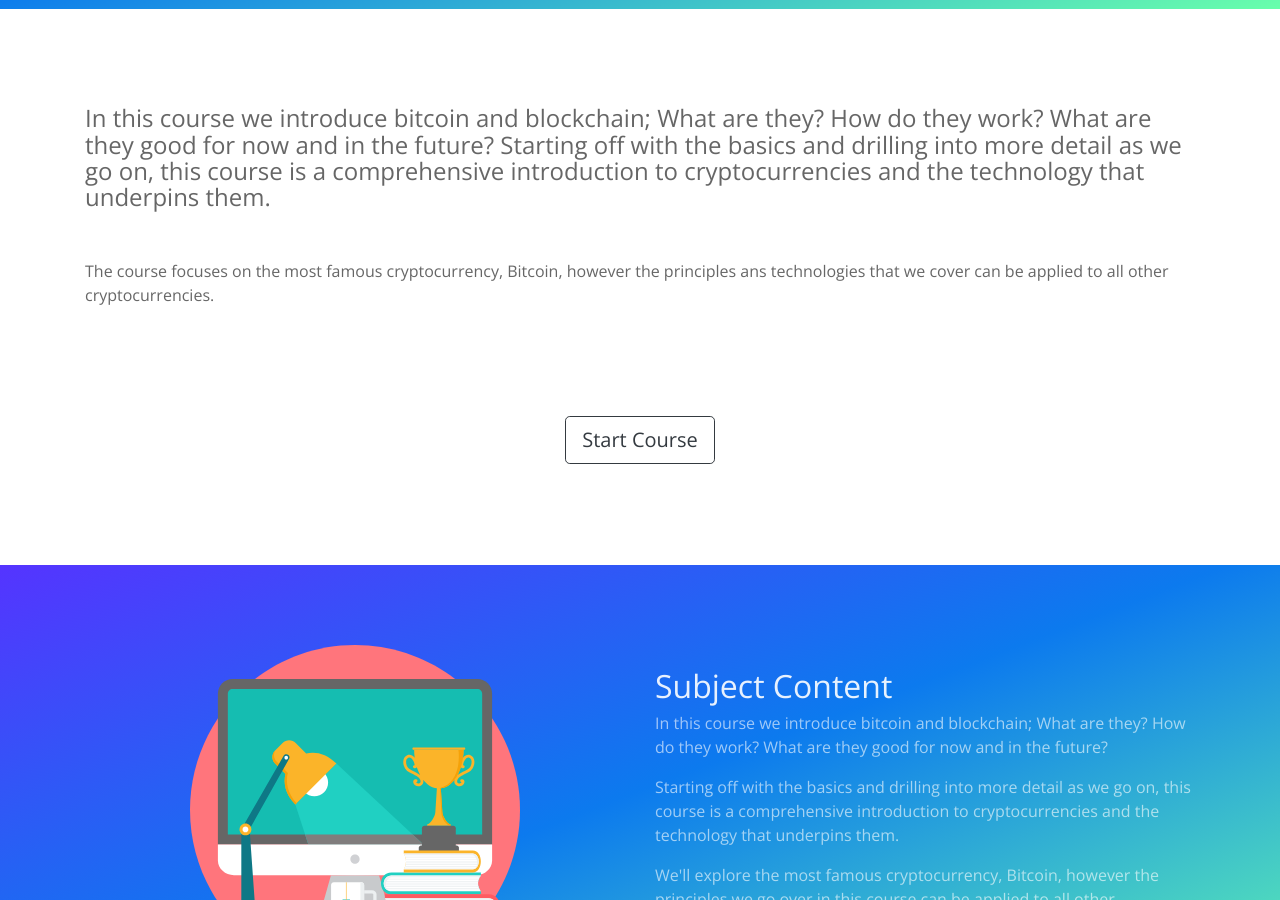
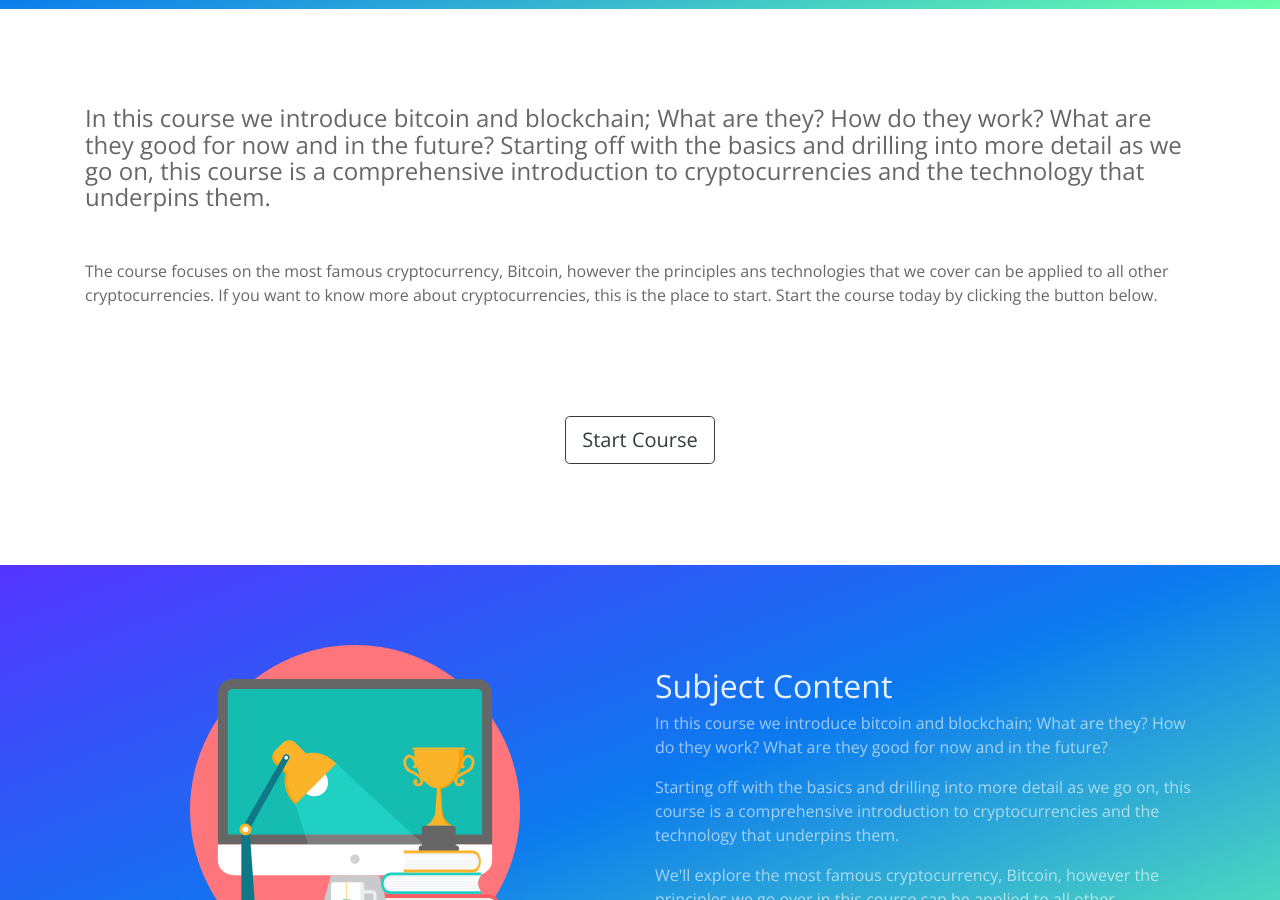
Before and after one commit to story-ai/story-ai.github.io, a Jekyll site: the page built from cryptocurrency.md, in a window 1280 px wide and 900 px high, scrolled down 381 px. Built offline with Jekyll 4.4.1, drawn with Linux system fonts in a browser that asks for light colours; nearby versions of some CDN libraries.

Commit message:
Updated 'cryptocurrency.md' via CloudCannon

```diff
--- a/cryptocurrency.md
+++ b/cryptocurrency.md
@@ -121,4 +121,4 @@ parts:
 
 &nbsp;
 
-The course focuses on the most famous cryptocurrency, Bitcoin, however the principles ans technologies that we cover can be applied to all other cryptocurrencies.
+The course focuses on the most famous cryptocurrency, Bitcoin, however the principles ans technologies that we cover can be applied to all other cryptocurrencies. If you want to know more about cryptocurrencies, this is the place to start. Start the course today by clicking the button below.
```
